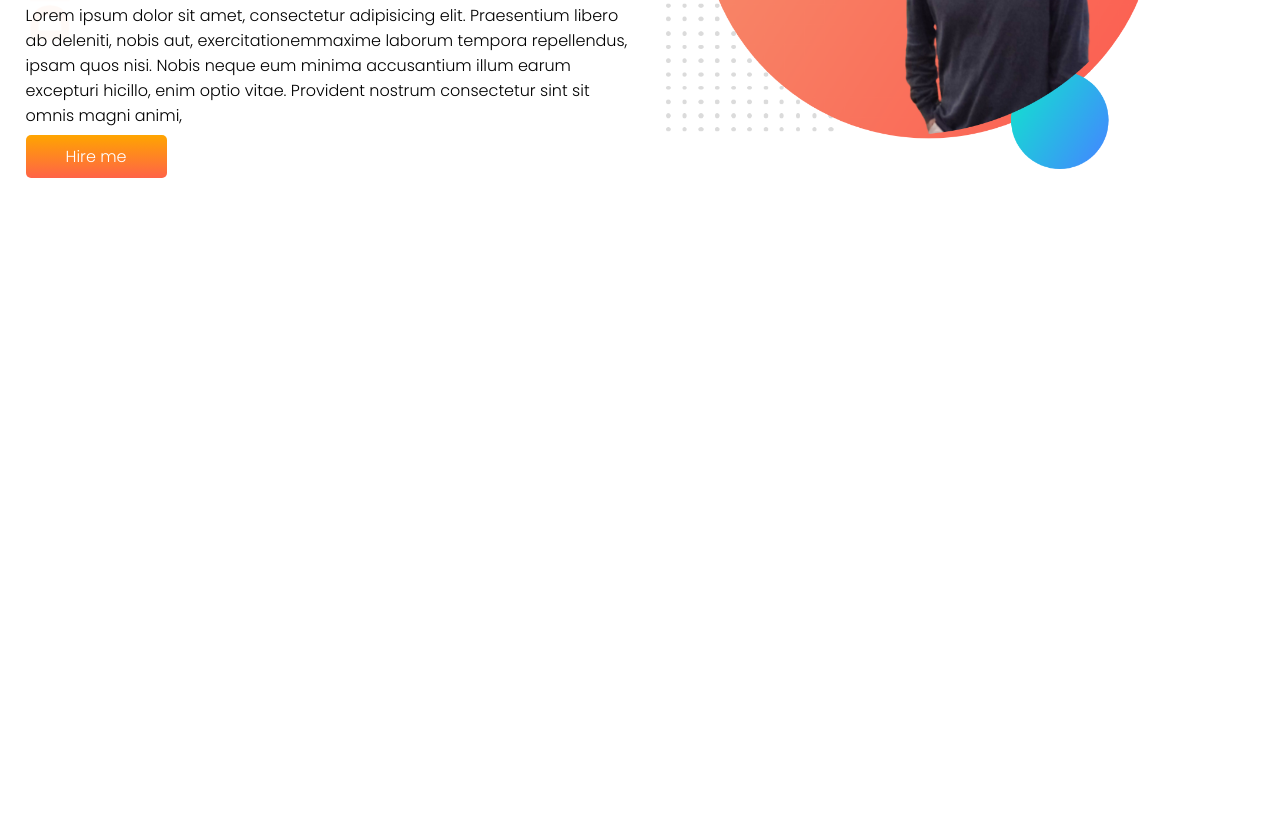
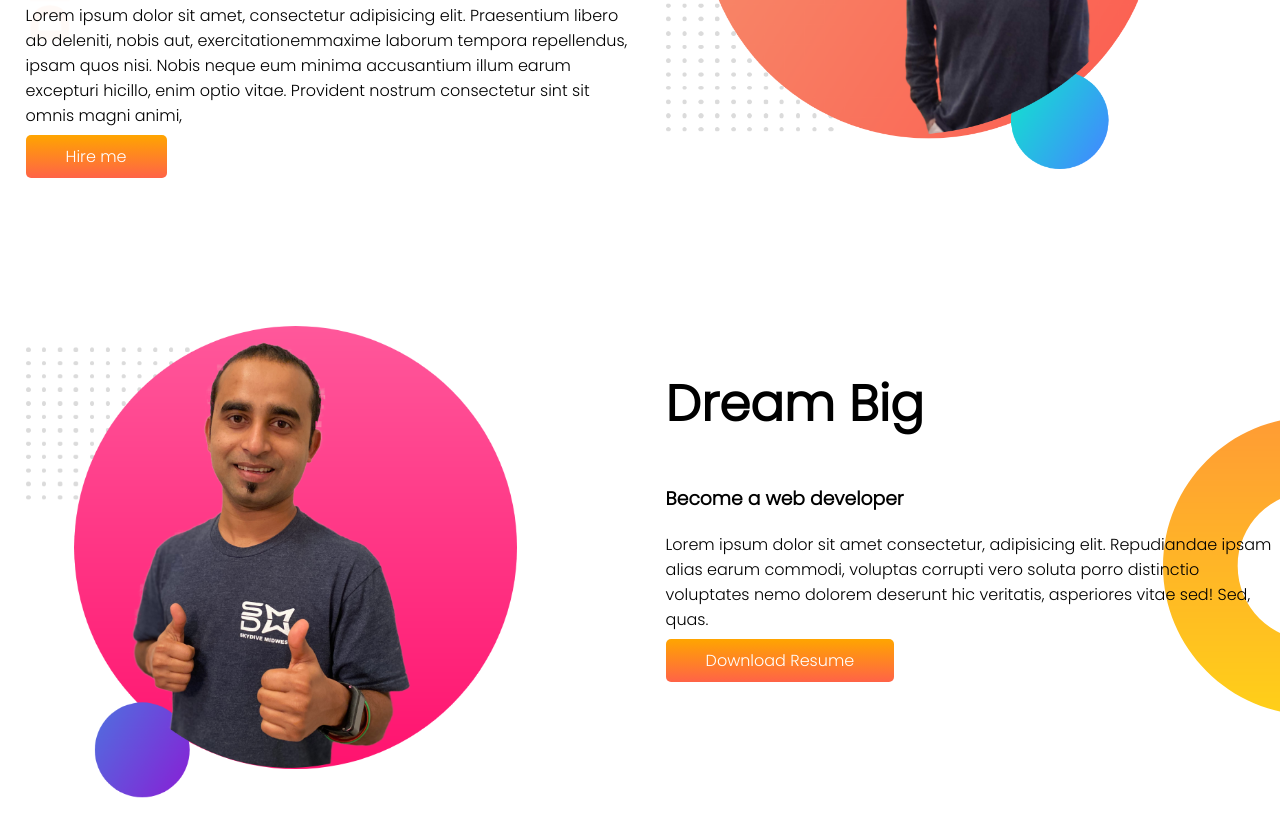
Before and after one commit to abdullahashiq1/First-portfolio, a plain HTML site: page index.html in a window 1280 px wide. Shown: the part 319-1156 px from the top of the page. Before the commit the page ends 800 px from the top, so only its background shows below. Drawn offline with Linux system fonts and the light colour scheme.

Commit message:
Section update

```diff
--- a/index.html
+++ b/index.html
@@ -25,5 +25,18 @@
         </div>
    </section>
 
+   <section class="dream-big">
+    <div class="half-width">
+        <img src="images/jhankar2.png" alt="jhanker mahabub sir">
+    </div>
+
+    <div class="half-width">
+        <h1>Dream Big</h1>
+        <h3>Become a web developer</h3>
+        <p>Lorem ipsum dolor sit amet consectetur, adipisicing elit. Repudiandae ipsam alias earum commodi, voluptas corrupti vero soluta porro distinctio voluptates nemo dolorem deserunt hic veritatis, asperiores vitae sed! Sed, quas.
+        </p>
+        <a class="link-button" href="https://www.twitter.com" target="_blank">Download Resume</a>
+    </div>
+   </section>
 </body>
 </html>
--- a/style.css
+++ b/style.css
@@ -12,6 +12,7 @@ h1 {
 }
 section {
     display: flex;
+    margin-bottom: 150px;
 }
 .half-width {
     width: 50%;
@@ -31,3 +32,9 @@ section {
     background-image: url(images/top-banner.png);
     background-repeat: no-repeat;
 }
+
+.dream-big {
+    background-image: url(images/dream-bg.png);
+    background-repeat:no-repeat;
+    background-position: right;
+}
```
